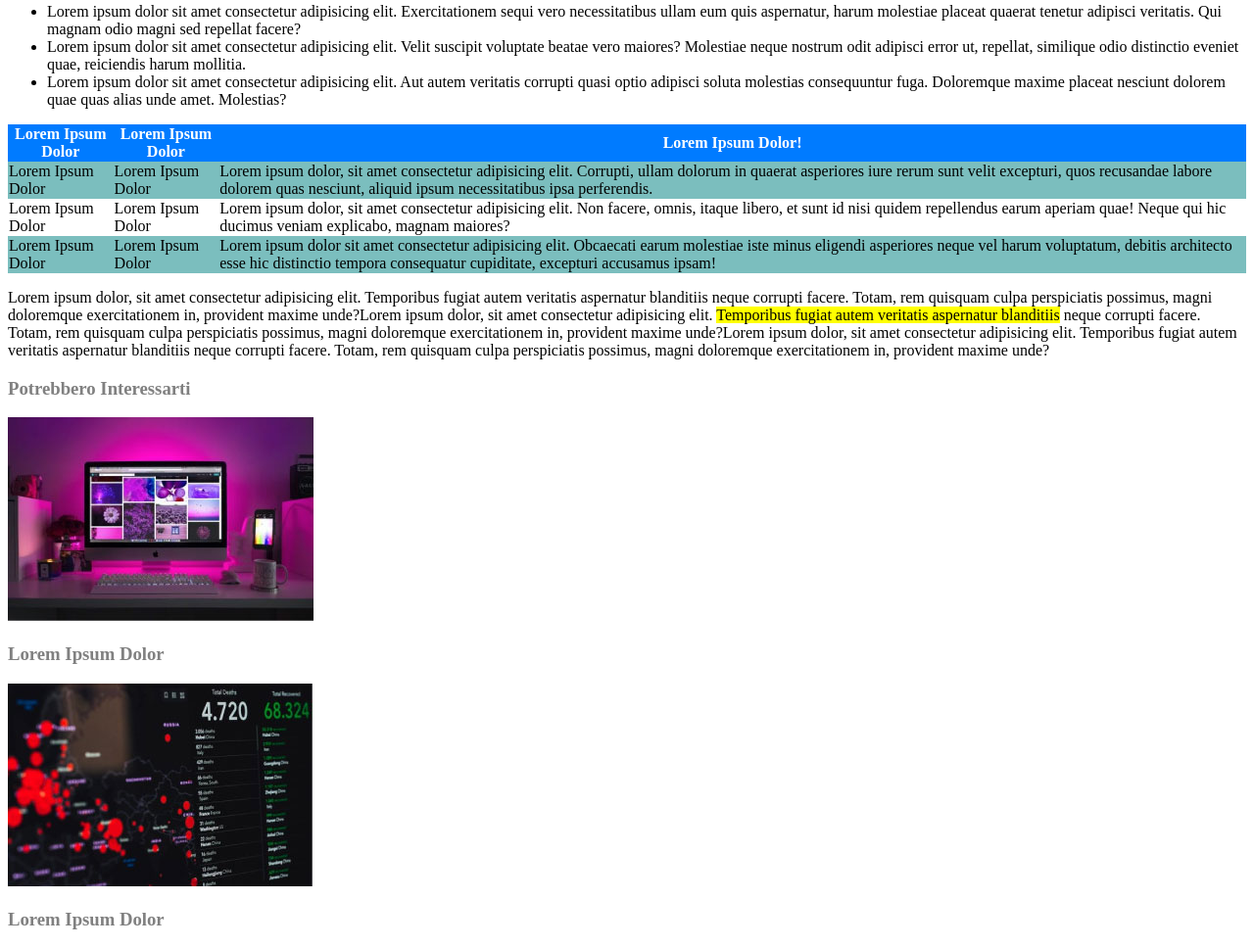
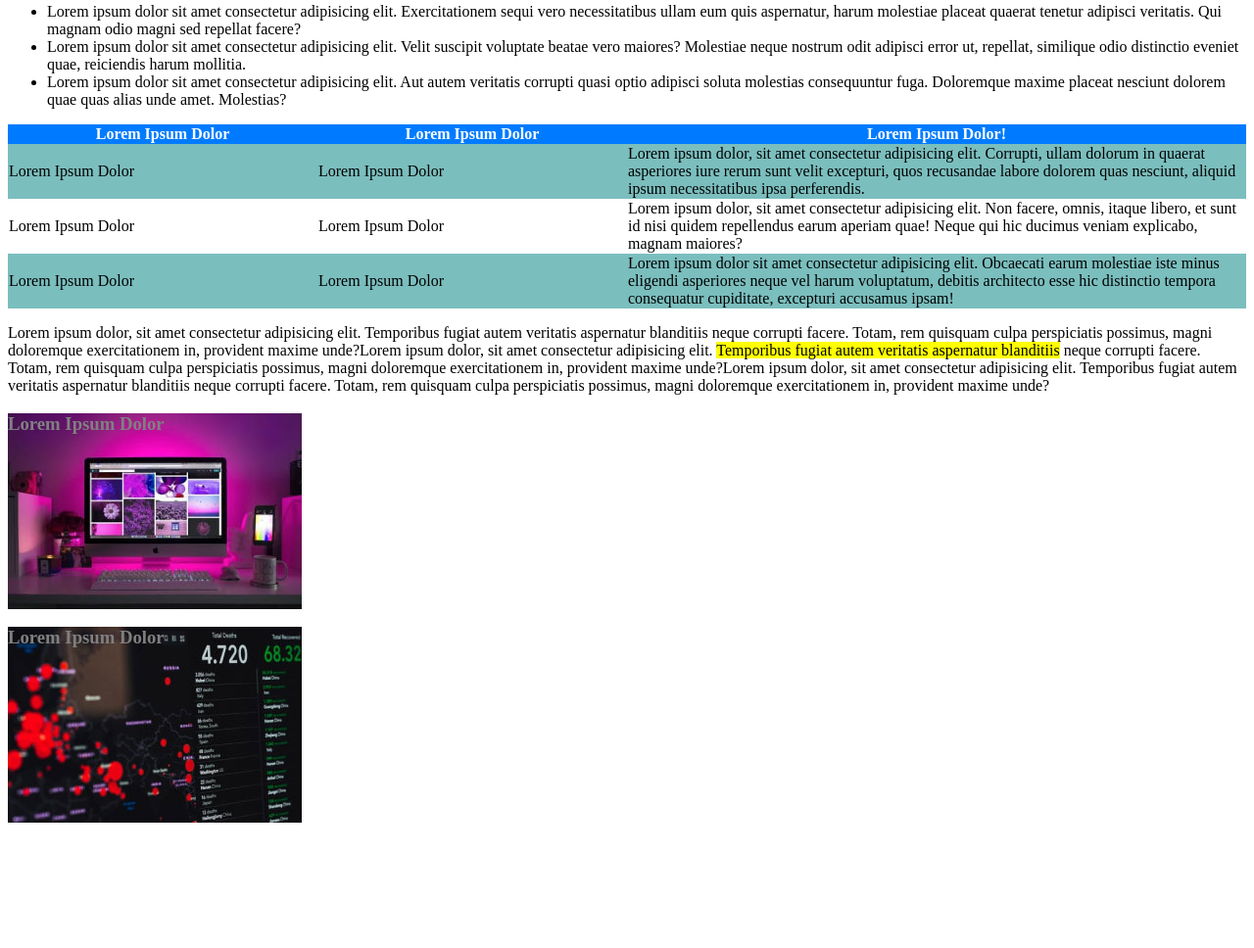
Before and after one commit to Runatorium/html-css-booleaner, a plain HTML site: page index.html in a window 1280 px wide. Shown: the part 1105-2073 px from the top of the page at 98% size. After the commit the page ends 1953 px from the top, so only its background shows below. Drawn offline with Linux system fonts and the light colour scheme.

Commit message:
img over text fix

```diff
--- a/index.html
+++ b/index.html
@@ -101,7 +101,7 @@
         <tr class="tablebody1">
           <td>Lorem Ipsum Dolor</td>
           <td>Lorem Ipsum Dolor</td>
-          <td>
+          <td class="tablewide">
             Lorem ipsum dolor, sit amet consectetur adipisicing elit. Corrupti,
             ullam dolorum in quaerat asperiores iure rerum sunt velit excepturi,
             quos recusandae labore dolorem quas nesciunt, aliquid ipsum
@@ -111,7 +111,7 @@
         <tr>
           <td>Lorem Ipsum Dolor</td>
           <td>Lorem Ipsum Dolor</td>
-          <td>
+          <td class="tablewide">
             Lorem ipsum dolor, sit amet consectetur adipisicing elit. Non
             facere, omnis, itaque libero, et sunt id nisi quidem repellendus
             earum aperiam quae! Neque qui hic ducimus veniam explicabo, magnam
@@ -123,7 +123,7 @@
         <tr class="tablebody2">
           <td>Lorem Ipsum Dolor</td>
           <td>Lorem Ipsum Dolor</td>
-          <td>
+          <td class="tablewide">
             Lorem ipsum dolor sit amet consectetur adipisicing elit. Obcaecati
             earum molestiae iste minus eligendi asperiores neque vel harum
             voluptatum, debitis architecto esse hic distinctio tempora
@@ -152,22 +152,14 @@
     <!---Testo ARTICOLO-->
 
     <!---Consigliati-->
-
-    <h3>Potrebbero Interessarti</h3>
-    <div classe="bottomimg1">
-      <img src="img/monitor.jpg" alt="" />
-      <div class="text">
-        <h3>Lorem Ipsum Dolor</h3>
+    <div>
+      <div class="image" id="monitor">
+        <h3 class="testiimg">Lorem Ipsum Dolor</h3>
+      </div>
+      <div class="image" id="graph">
+        <h3 class="testiimg">Lorem Ipsum Dolor</h3>
       </div>
     </div>
-
-    <div classe="bottomimg2">
-      <img src="img/graph.jpg" alt="" />
-      <div class="text">
-        <h3>Lorem Ipsum Dolor</h3>
-      </div>
-    </div>
-
     <!---Consigliati--->
   </body>
 </html>
```
